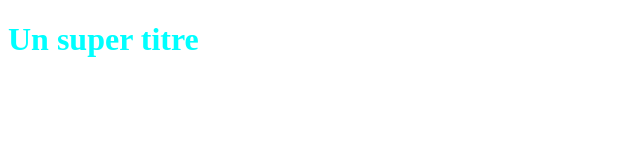
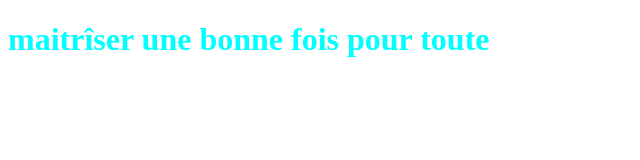
Before and after one commit to lecodesource/flutter, a plain HTML site: page index.html in a window 1280 px wide. Shown: the whole page, without its empty margins (0-640 px from the left). Drawn offline with Linux system fonts and the light colour scheme.

Commit message:
modification du h1

```diff
--- a/index.html
+++ b/index.html
@@ -7,6 +7,6 @@
     <link rel="stylesheet" href="style.css">
 </head>
 <body>
-   <h1> Un super titre </h1>
+   <h1> maitrîser une bonne fois pour toute </h1>
 </body>
 </html>
```
